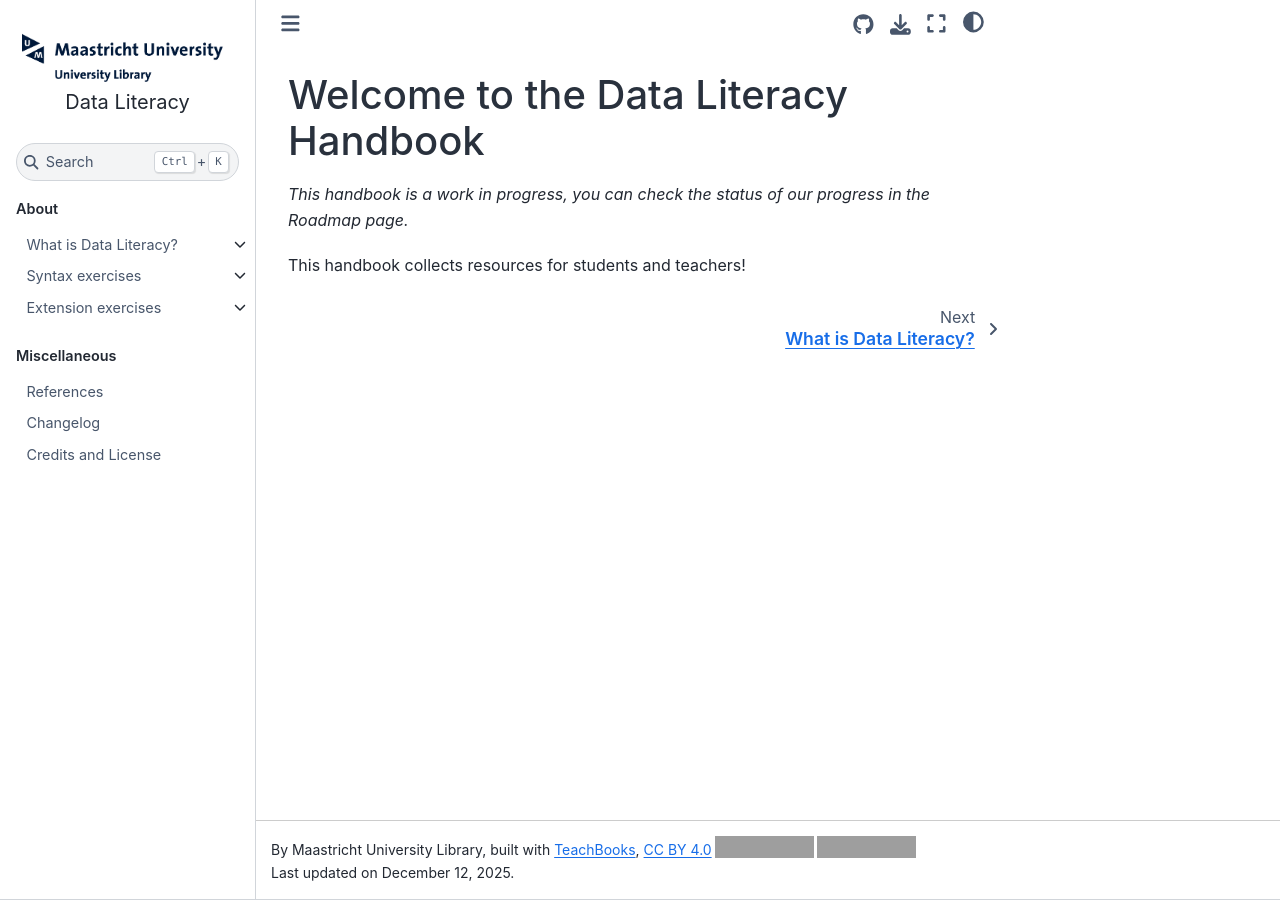
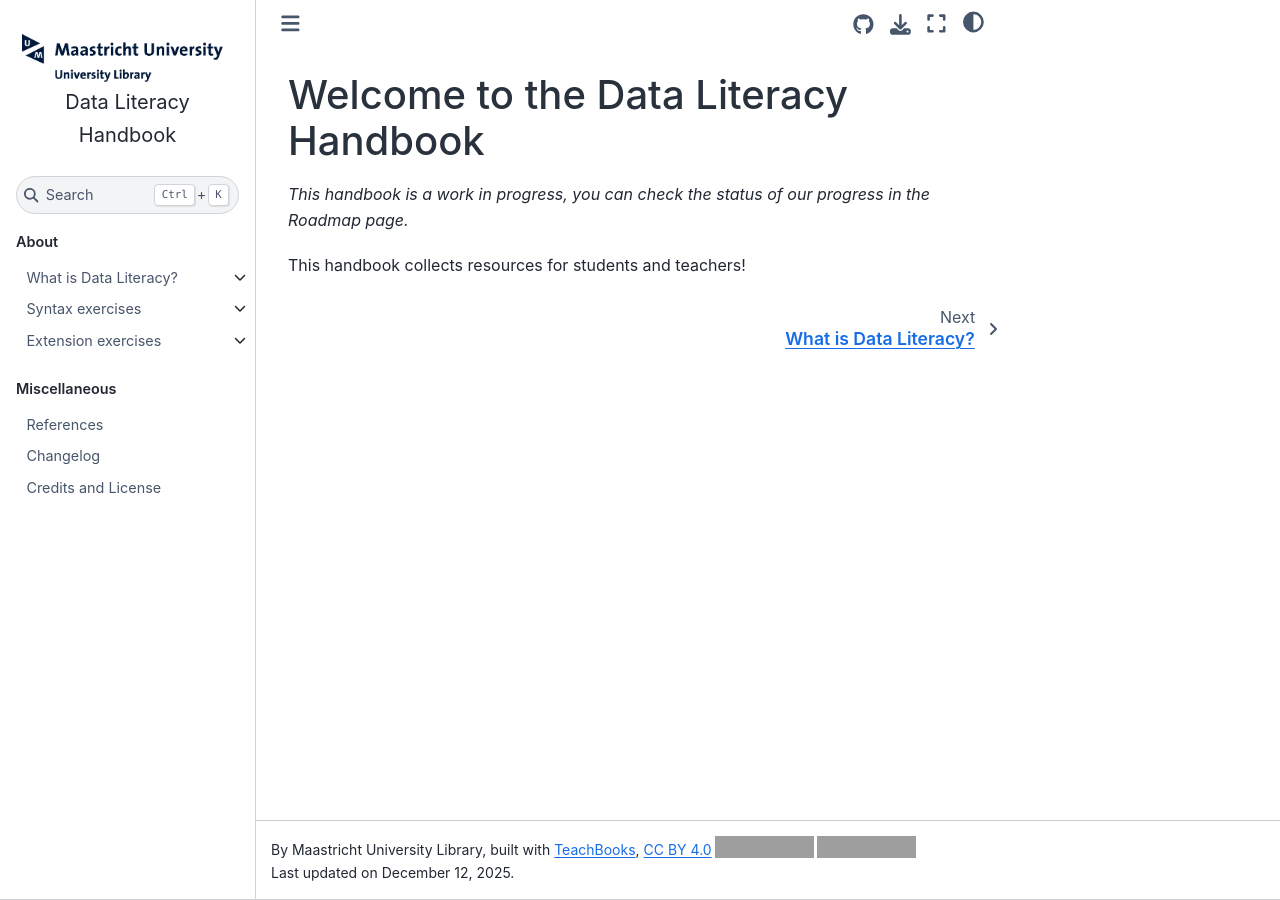
Before and after one commit to PBollini/data-literacy, a Jupyter Book: the page built from book/intro.md, in a window 1280 px wide. Built offline with Jupyter Book 1.0.4 settings and Sphinx 7.4.7 and the Sphinx Book theme 1.1.4, drawn with Linux system fonts in a browser that asks for light colours; pages that are not in the unit, such as notebooks, are missing from menus; comment, search, counter and statistics services are not loaded; grey boxes are pictures that could not be loaded.

Commit message:
Update _config.yml

```diff
--- a/book/_config.yml
+++ b/book/_config.yml
@@ -30,7 +30,7 @@ sphinx:                                              # Options passed on to the
     html_baseurl:  "https://pbollini.github.io/data-literacy/main/intro.html"    # Replace this with your own URL, configuration part of Sphinx (https://www.sphinx-doc.org/en/master/index.html)
     html_theme_options:
       logo:
-        text:        Data Literacy                        # Replace this with your own book title, configuration part of Sphinx (https://www.sphinx-doc.org/en/master/index.html)
+        text:        Data Literacy Handbook                        # Replace this with your own book title, configuration part of Sphinx (https://www.sphinx-doc.org/en/master/index.html)
         image_light: UM-logo.png             # Put your logo for the light mode here (can be the same as image_dark), configuration part of Sphinx (https://www.sphinx-doc.org/en/master/index.html)
         image_dark:  UM-logo-inverted.png    # Put your logo for the dark mode here (can be the same as image_light), configuration part of Sphinx (https://www.sphinx-doc.org/en/master/index.html)
       repository_url: "https://github.com/user/repo" # Add your own repo URL here, configuration part of Jupyterbook v1 (https://jupyterbook.org/en/stable/customize/config.html)
```
